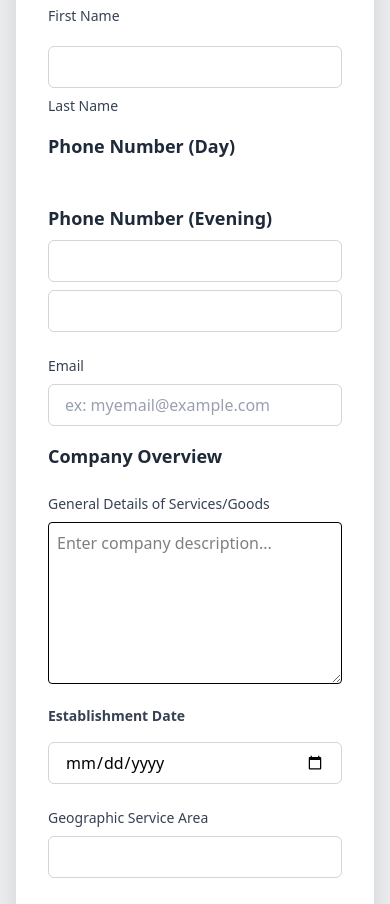
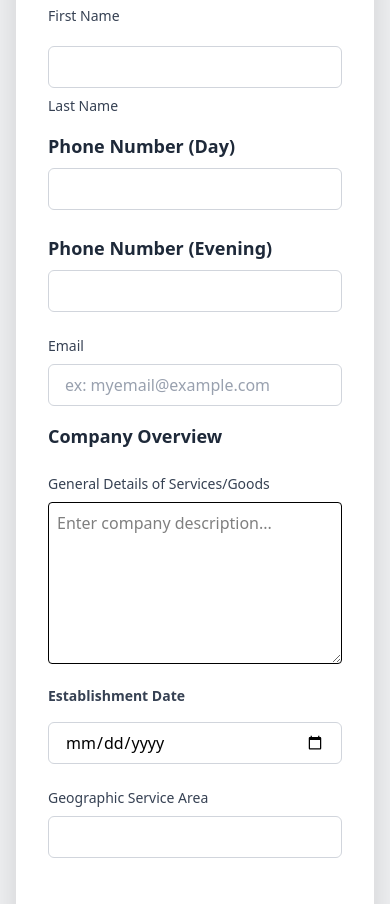
Before and after one commit to shams018/RegistrationForm, a React (Vite) app: page / in a window 390 px wide. Shown: the part 1049-1953 px from the top of the page. Built offline with nearby package versions, Linux system fonts and the light colour scheme.

Commit message:
some small changes

```diff
--- a/src/pages/Regis.jsx
+++ b/src/pages/Regis.jsx
@@ -295,21 +295,17 @@ const Reg = () => {
             </div>
           </div>
 
-          <div className=" grid grid-cols-1 md:grid-cols-2 gap-5">
-            <div>
-              <h1 className="text-lg font-semibold text-gray-800 mb-2 mt-4">
-                Phone Number (Day)
-              </h1>
-            </div>
+          <div >
+
+
+
+          </div>
+          <div className=" grid grid-cols-1 md:grid-cols-2 gap-2">
 
             <div>
-              <h1 className="text-lg font-semibold text-gray-800 mb-2 mt-4">
-                Phone Number (Evening)
-              </h1>
-            </div>
-          </div>
-          <div className=" grid grid-cols-1 md:grid-cols-2 gap-2">
-            <div>
+               <label className="block text-lg font-semibold text-gray-800 mb-2 mt-4">
+               Phone Number (Day)
+              </label>
               <InputField
                 placeholder=""
                 value={phoneNumberDay}
@@ -323,6 +319,9 @@ const Reg = () => {
             </div>
 
             <div>
+              <label className="block text-lg font-semibold text-gray-800 mb-2 mt-4">
+               Phone Number (Evening)
+              </label>
               <InputField
                 placeholder=""
                 value={phoneNumberEvening}
```
